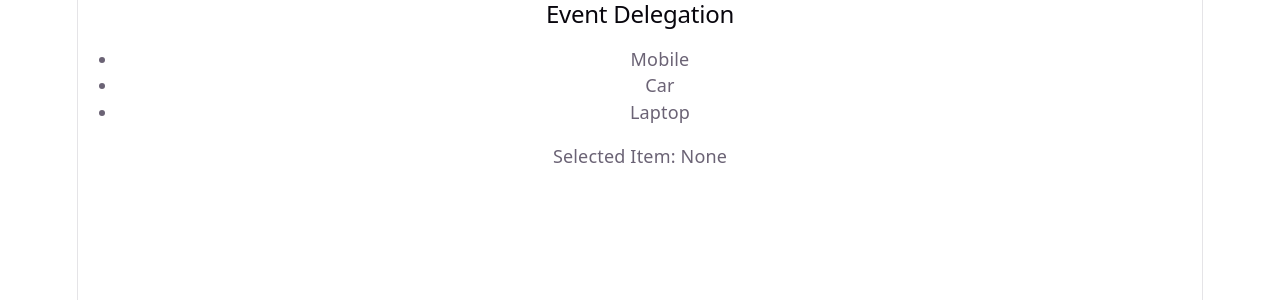
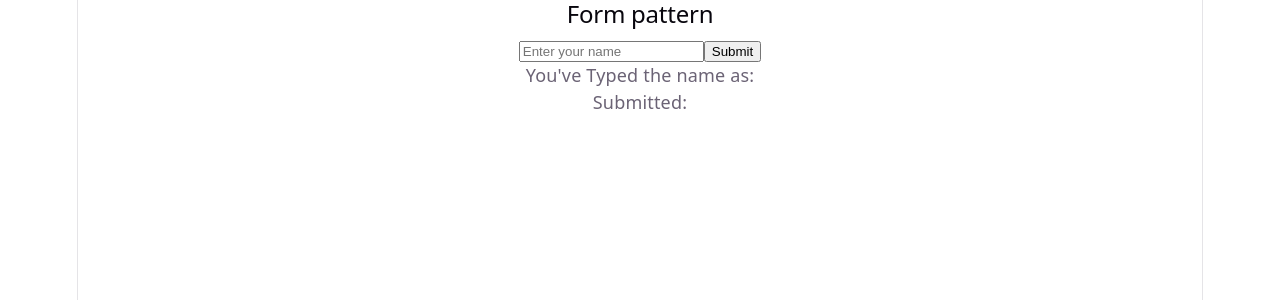
Before and after one commit to incharadn433-web/MERN_Stu_FebMay26Mys, a React (Vite) app in the folder W10/D3/my-event-loop/: page / in a window 1280 px wide. Shown: the top 300 px of the page. Built offline with nearby package versions, Linux system fonts and the light colour scheme.

Commit message:
Common from patterns

```diff
--- a/W10/D3/my-event-loop/src/App.jsx
+++ b/W10/D3/my-event-loop/src/App.jsx
@@ -4,6 +4,7 @@
 import { PassingArguments } from './components/P3'
 import { ParentComponent } from './components/P5'
 import { EventDelegation } from './components/P6'
+import { FormPattern } from './components/P7';
 import './App.css'
 
 function App() {
@@ -13,7 +14,8 @@
       {/* <EventObject /> */}
       {/* <PassingArguments /> */}
       {/* <ParentComponent /> */}
-      <EventDelegation />
+      {/* <EventDelegation /> */}
+      <FormPattern />
     </>
   )
 }
--- /dev/null
+++ b/W10/D3/my-event-loop/src/components/P7.jsx
@@ -0,0 +1,29 @@
+//Common from patterns
+//Controlled component
+//A from input whose values is controlled by the React state
+import { useState } from "react";
+export function FormPattern(){
+    const[name, setName] = useState('');
+    const[submittedName, setSubmittedName] = useState('');
+    //input handler
+    const handleChange = (event) => {
+        setName(event.target.value);
+    };
+    //from submit handler
+    const handleSubmit = (event) => {
+        event.preventDefault();
+        setSubmittedName(name);
+    };
+    return(
+       <section>
+        <h2>Form pattern</h2>
+        <form onSubmit={handleSubmit}>
+            <input type="text" value={name} onChange={handleChange} placeholder = "Enter your name" />
+            <button type="submit">Submit</button>
+        </form>
+        <p>You've Typed the name as: {name}</p>
+        <p>Submitted:{submittedName}</p>
+       </section>
+
+    );
+}
```
